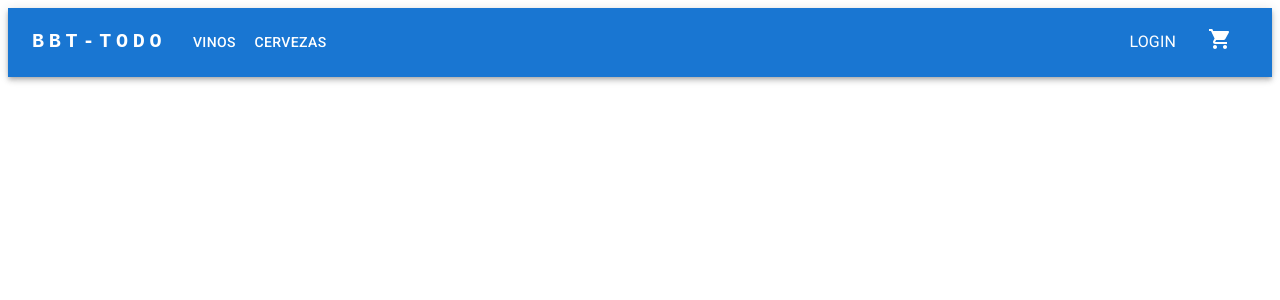
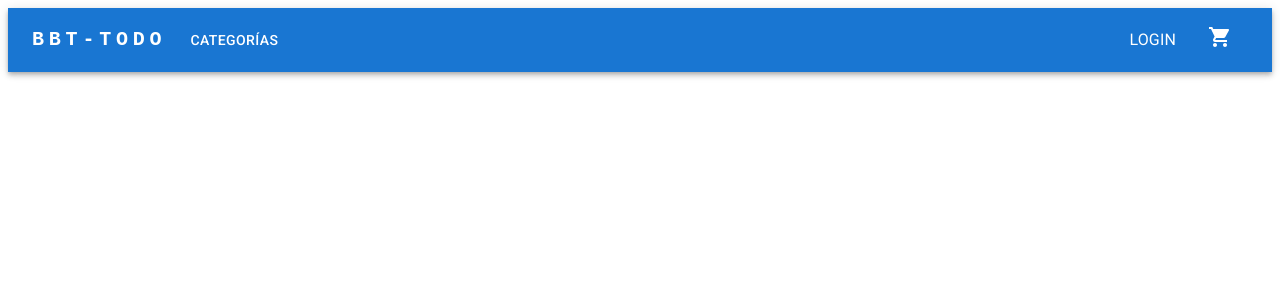
Before and after one commit to PedroAgustinBauso/e-commerce, a React (Create React App) app: page /admin/products/edit in a window 1280 px wide. Shown: the top 300 px of the page. Built offline with nearby package versions, Linux system fonts and the light colour scheme.

Commit message:
Add dropdown menu of categories in Navbar

```diff
--- a/src/App.jsx
+++ b/src/App.jsx
@@ -9,13 +9,36 @@ import Cart from "./views/Cart";
 //import CartItem from "./components/CartItem";
 
 function App() {
+  const categoriesList = [
+    "Vinos",
+    "Cervezas",
+    "Espumantes",
+    "Licores",
+    "Gin",
+    "Vodka",
+    "Ron",
+    "Aperitivos",
+    "Whisky",
+    "Otros",
+  ];
+
+  function getCategoryRoutes() {
+    let categoryRoutes = categoriesList.map((categoryListItem, index) => (
+      <Route
+        key={index}
+        path={`/${categoryListItem.toLocaleLowerCase()}`}
+        element={<Grid category={categoryListItem} />}
+      ></Route>
+    ));
+    return categoryRoutes;
+  }
+
   return (
     <div>
       <Navbar />
       <Routes>
         <Route path="/" element={<Grid category="none" />} />
-        <Route path="/vinos" element={<Grid category="Vinos" />} />
-        <Route path="/cervezas" element={<Grid category="Cervezas" />} />
+        {getCategoryRoutes()}
         <Route path="/login" element={<Login />} />
         {/* <Route path="/signup" element={<Signup />} /> */}
         <Route path="/product/:id" element={<SingleProductView />} />
--- a/src/components/Navbar.jsx
+++ b/src/components/Navbar.jsx
@@ -16,21 +16,35 @@ import { Link } from "react-router-dom";
 const Navbar = () => {
   const navigate = useNavigate();
 
-  const leftDesktopPages = [
-    {
-      page: "Vinos",
-      onClickHandler: function () {
-        navigate("/vinos");
-      },
-    },
-    {
-      page: "Cervezas",
-      onClickHandler: function () {
-        navigate("/cervezas");
-      },
-    },
+  const categoriesList = [
+    "Vinos",
+    "Cervezas",
+    "Espumantes",
+    "Licores",
+    "Gin",
+    "Vodka",
+    "Ron",
+    "Aperitivos",
+    "Whisky",
+    "Otros",
   ];
 
+  function getCategoryPages() {
+    let categories = []
+    categoriesList.forEach((element) => {
+      categories.push({
+        page: element,
+        onClickHandler: function () {
+          handleCloseCategories();
+          handleCloseNavMenu();
+          navigate(`/${element.toLocaleLowerCase()}`);
+        },
+      });
+    });
+    return categories;
+  }
+
+  /*** Start Hamburger Menu functionality ***/
   const [anchorElNav, setAnchorElNav] = React.useState(null);
 
   const handleOpenNavMenu = (event) => {
@@ -40,6 +54,19 @@ const Navbar = () => {
   const handleCloseNavMenu = () => {
     setAnchorElNav(null);
   };
+  /*** End Hamburger Menu functionality ***/
+
+  /*** Start Dropdown categories functionality ***/
+  const [anchorCategoriesDropDown, setAnchorCategoriesDropDown] =
+    React.useState(null);
+  const openCategoriesDropDown = Boolean(anchorCategoriesDropDown);
+  const handleClickCategories = (event) => {
+    setAnchorCategoriesDropDown(event.currentTarget);
+  };
+  const handleCloseCategories = () => {
+    setAnchorCategoriesDropDown(null);
+  };
+  /*** End Dropdown categories functionality ***/
 
   return (
     <AppBar position="static">
@@ -92,7 +119,7 @@ const Navbar = () => {
                 display: { xs: "block", md: "none" },
               }}
             >
-              {leftDesktopPages.map((item) => (
+              {getCategoryPages().map((item) => (
                 <MenuItem key={item.page} onClick={item.onClickHandler}>
                   <Typography textAlign="center">{item.page}</Typography>
                 </MenuItem>
@@ -119,27 +146,51 @@ const Navbar = () => {
             BBT-TODO
           </Typography>
           <Box sx={{ flexGrow: 1, display: { xs: "none", md: "flex" } }}>
-            {leftDesktopPages.map((item) => (
-
             <Button
-                key={item.page}
-                onClick={item.onClickHandler}
-                sx={{ my: 2, color: "white", display: "block" }}
+              id="basic-button"
+              aria-controls={openCategoriesDropDown ? "basic-menu" : undefined}
+              aria-haspopup="true"
+              aria-expanded={openCategoriesDropDown ? "true" : undefined}
+              onClick={handleClickCategories}
+              style={{ color: "white" }}
             >
-                {item.page}
+              Categorías
             </Button>
-
+            <Menu
+              id="basic-menu"
+              anchorEl={anchorCategoriesDropDown}
+              open={openCategoriesDropDown}
+              onClose={handleCloseCategories}
+              MenuListProps={{
+                "aria-labelledby": "basic-button",
+              }}
+            >
+              {getCategoryPages().map((item) => (
+                <MenuItem key={item.page} onClick={item.onClickHandler}>
+                  <Typography textAlign="center">{item.page}</Typography>
+                </MenuItem>
               ))}
+            </Menu>
           </Box>
 
           <Box sx={{ flexGrow: 0, display: { xs: "flex", md: "flex" } }}>
             <MenuItem>
-              <Link to="/login" style={{ textDecoration: "none", color:"white" , textTransform:"uppercase" }}>
+              <Link
+                to="/login"
+                style={{
+                  textDecoration: "none",
+                  color: "white",
+                  textTransform: "uppercase",
+                }}
+              >
                 <Typography textAlign="center">Login</Typography>
               </Link>
             </MenuItem>
             <MenuItem>
-            <Link to="/cart"  style={{ textDecoration: "none", color:"white"  }}>
+              <Link
+                to="/cart"
+                style={{ textDecoration: "none", color: "white" }}
+              >
                 <ShoppingCartIcon />
               </Link>
             </MenuItem>
```
Lines whose indentation alone changed are shown as unchanged.
